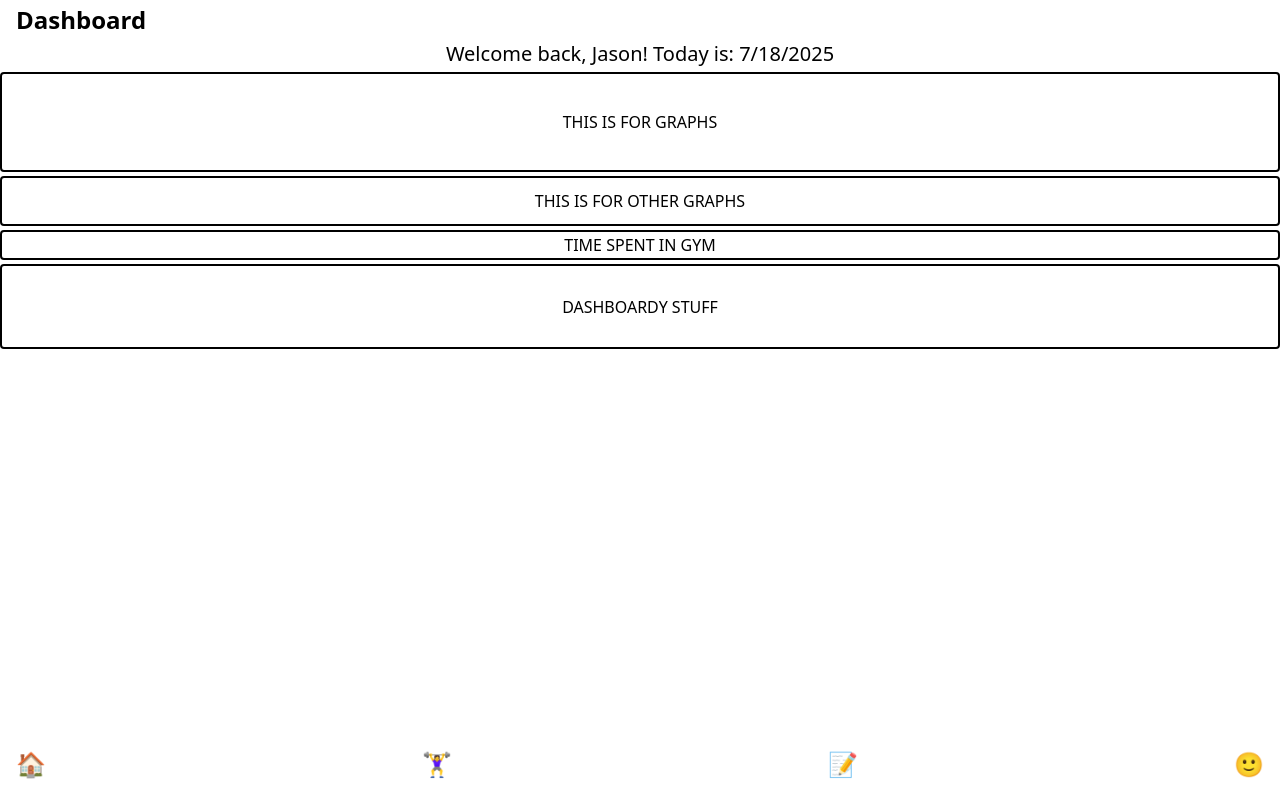
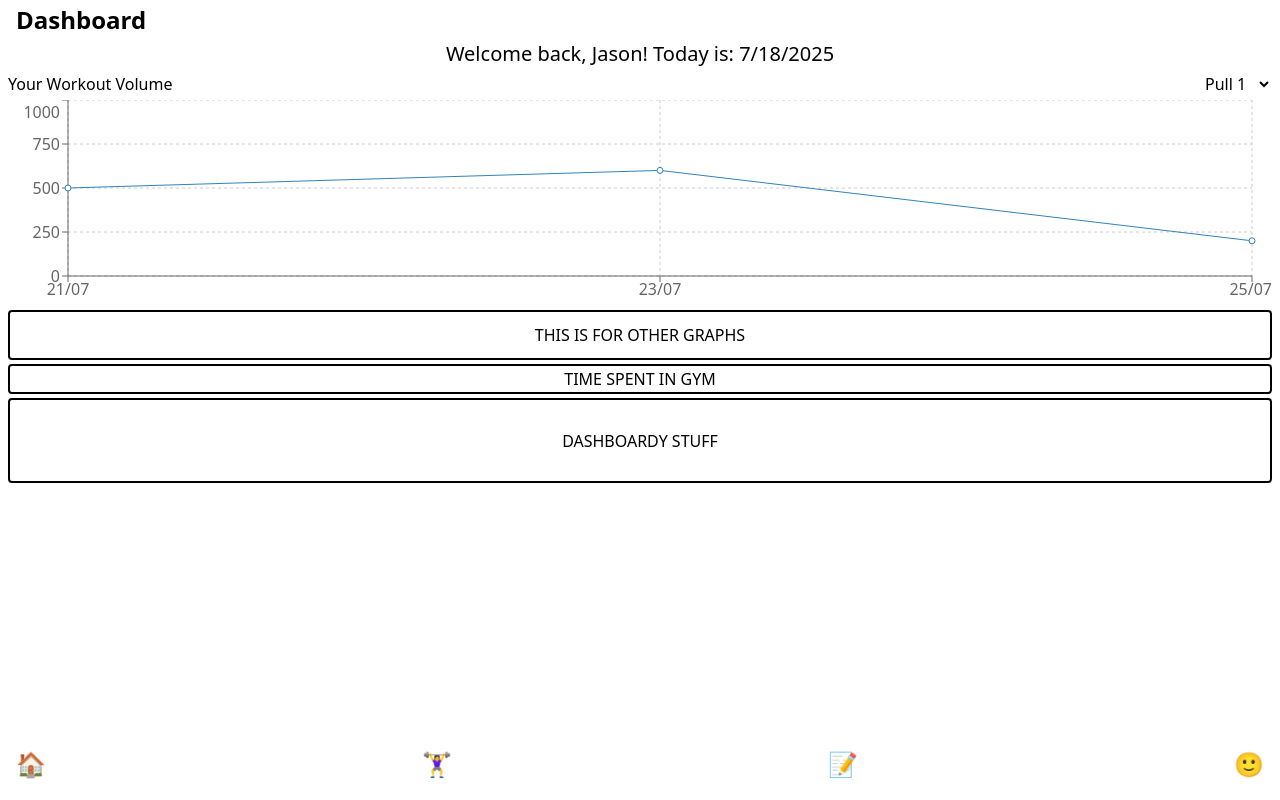
Before and after one commit to jason-devs/trackr, a React (Vite) app: page /dashboard in a window 1280 px wide. Built offline with nearby package versions, Linux system fonts and the light colour scheme.

Commit message:
feature: build volume chart

```diff
--- /dev/null
+++ b/src/features/VolumeChart.jsx
@@ -0,0 +1,29 @@
+import {
+  CartesianGrid,
+  Line,
+  LineChart,
+  ResponsiveContainer,
+  XAxis,
+  YAxis,
+} from "recharts";
+
+const data = [
+  { name: "Pull 1", volume: 500, date: "21/07" },
+  { name: "Push 1", volume: 600, date: "23/07" },
+  { name: "Legs 1", volume: 200, date: "25/07" },
+];
+
+function VolumeChart() {
+  return (
+    <ResponsiveContainer height={"30%"}>
+      <LineChart data={data} margin={{ top: 0, bottom: 0, left: 0, right: 20 }}>
+        <CartesianGrid strokeDasharray="3 3" />
+        <XAxis dataKey="date" />
+        <YAxis domain={[0, 1000]} />
+        <Line dataKey="volume" />
+      </LineChart>
+    </ResponsiveContainer>
+  );
+}
+
+export default VolumeChart;
--- a/src/pages/Dashboard.jsx
+++ b/src/pages/Dashboard.jsx
@@ -1,12 +1,28 @@
+import { useState } from "react";
+import VolumeChart from "../features/VolumeChart";
+
 function Dashboard() {
   const date = new Date().toLocaleDateString();
+  const [curWorkout, setCurWorkout] = useState();
 
   return (
-    <div className="flex h-full flex-col items-center gap-1">
+    <div className="flex h-full flex-col items-center gap-1 px-2">
       <p className="text-xl">Welcome back, Jason! Today is: {date}</p>
-      <div className="flex h-[100px] w-full items-center justify-center rounded-sm border-2">
-        THIS IS FOR GRAPHS
+      <div className="flex w-full items-center justify-between">
+        <h3 className="w-full text-left">Your Workout Volume</h3>
+        <select
+          value={curWorkout}
+          onChange={e => setCurWorkout(e.target.value)}
+        >
+          <option>Pull 1</option>
+          <option>Push 1</option>
+          <option>Legs 1</option>
+          <option>Pull 2</option>
+          <option>Push 2</option>
+          <option>Legs 2</option>
+        </select>
       </div>
+      <VolumeChart />
       <div className="flex h-[50px] w-full items-center justify-center rounded-sm border-2">
         THIS IS FOR OTHER GRAPHS
       </div>
```
